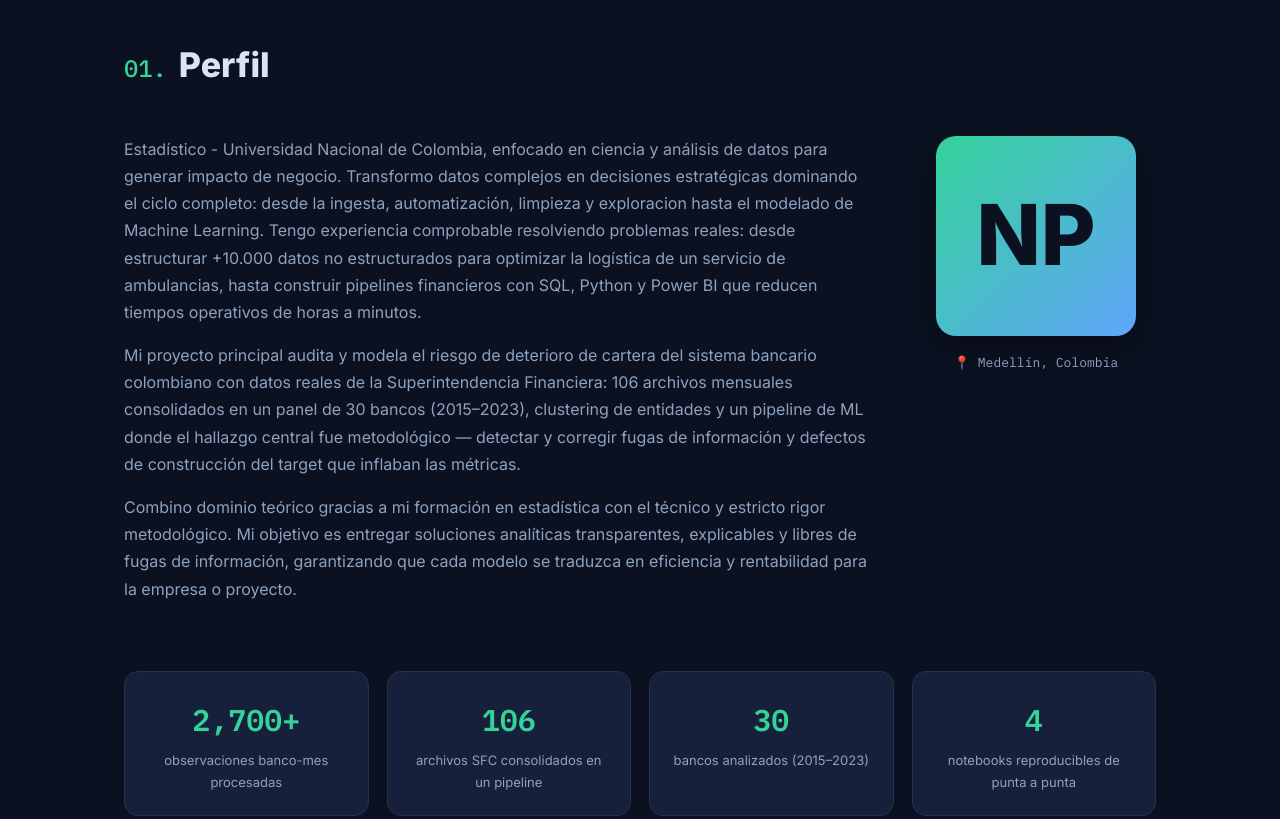
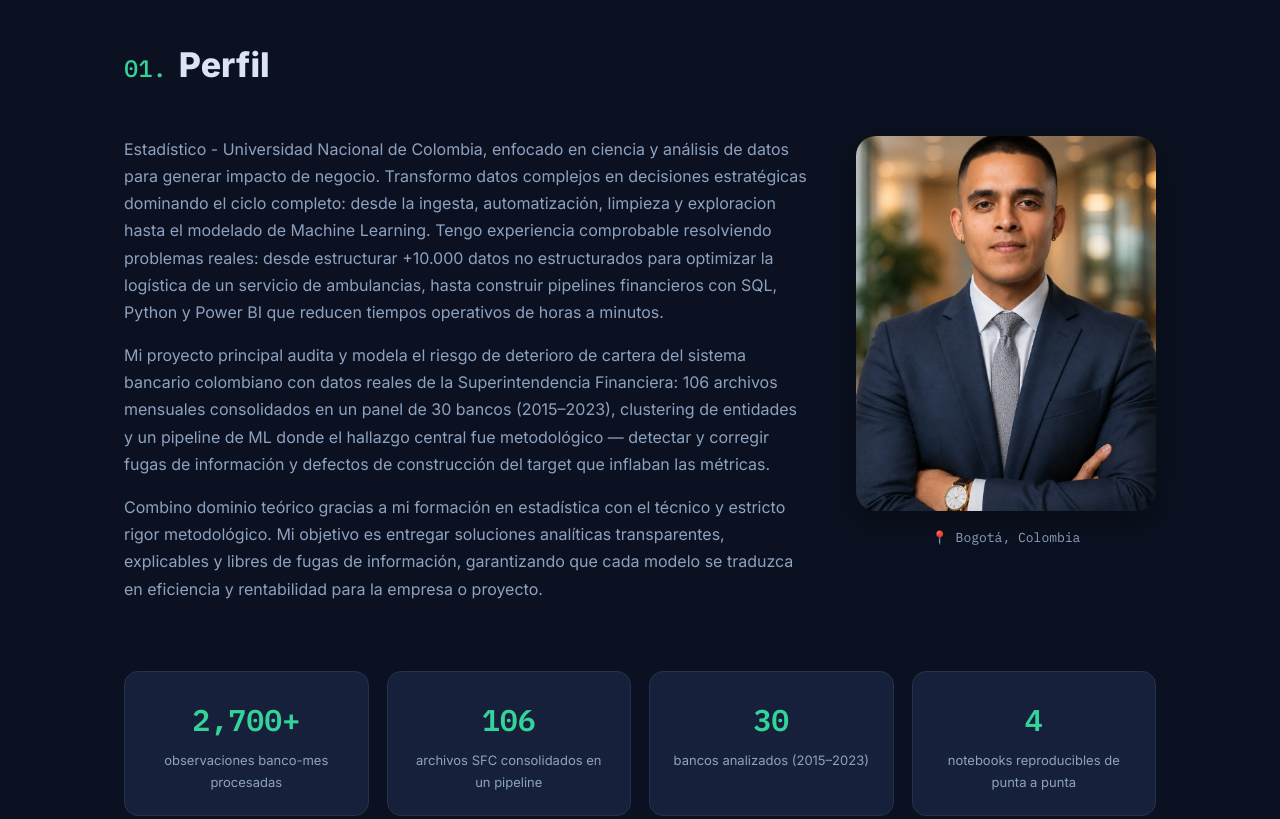
Before and after one commit to nperezcu/portafolio, a plain HTML site: page index.html in a window 1280 px wide. Shown: the part 860-1679 px from the top of the page. Drawn offline with Linux system fonts and the light colour scheme.

Commit message:
Se actualiza la pagina con fotografia y proyectos nuevos al igual que con experiencia nueva

```diff
--- a/css/styles.css
+++ b/css/styles.css
@@ -163,18 +163,24 @@ img { max-width: 100%; display: block; }
 
 /* ── Perfil ──────────────────────────────────────────────────────────────── */
 .perfil-grid {
-  display: grid; grid-template-columns: 1fr 240px; gap: 48px; align-items: start;
+  display: grid; grid-template-columns: 1fr 300px; gap: 48px; align-items: start;
 }
 .perfil-texto p { margin-bottom: 16px; color: var(--texto-suave); }
 .perfil-texto p strong { color: var(--texto); }
 
 .perfil-aside { text-align: center; }
 .avatar {
-  width: 200px; height: 200px; margin: 0 auto 16px; border-radius: 20px;
+  width: 100%; max-width: 300px; aspect-ratio: 4 / 5;
+  margin: 0 auto 16px; border-radius: 20px;
   display: grid; place-items: center;
   font-size: 84px; font-weight: 800; color: var(--bg);
   background: linear-gradient(135deg, var(--acento), var(--acento-2));
   box-shadow: var(--sombra);
+}
+/* Cuando DATOS.foto tiene valor, main.js agrega esta clase y setea background-image */
+.avatar.avatar-foto {
+  background-size: cover;
+  background-position: center;
 }
 .ubicacion { color: var(--texto-suave); font-size: 13px; }
 
--- a/js/data.js
+++ b/js/data.js
@@ -3,7 +3,8 @@ const DATOS = {
 
   /* ── Identidad ─────────────────────────────────────────────────────────── */
   nombre: "Nicolás",
-  iniciales: "NP", // se muestra en el logo y el avatar
+  iniciales: "NP", // se muestra en el logo (y en el avatar si no hay foto)
+  foto: "assets/perfil.webp", // deja "" para mostrar solo las iniciales en el avatar
   titulo: "Científico de Datos",
   // Frases que se escriben solas en el hero (efecto máquina de escribir)
   frases: [
@@ -11,6 +12,7 @@ const DATOS = {
     "Estadística · UNAL",
     "Machine Learning",
     "Análisis de datos",
+    "Desarrollo de Software"
   ],
   resumen:
     "Estadístico de la Universidad Nacional de Colombia. " +
@@ -18,7 +20,7 @@ const DATOS = {
     "explicables, con proyectos en riesgo financiero, análisis espacial y un sólido " +
     "conocimiento técnico. Ayudo a tomar decisiones basadas en datos con " +
     "soluciones analíticas transparentes y libres de fugas de información.",
-  ubicacion: "Medellín, Colombia",
+  ubicacion: "Bogotá, Colombia",
   email: "nperezcu@unal.edu.co",
 
   /* ── Redes (deja "" para ocultar una red) ──────────────────────────────── */
@@ -142,6 +144,54 @@ const DATOS = {
       demo: "https://nperezcu.github.io/Predicci-n-de-precios",
       destacado: true,
     },
+
+    /* ── Proyectos de Desarrollo Web (Nitro2Tech) ─────────────────────── */
+    {
+      titulo: "Chatbot de Atención al Cliente 24/7",
+      descripcion:
+        "Chatbot desarrollado para atención al cliente, ventas y agendamiento de citas, disponible 24/7. " +
+        "Conectado a las APIs de Google Sheets y Google Calendar para gestión automática de citas y registro de conversaciones, " +
+        "con opción de escalar la conversación a un agente humano desde la plataforma. Producto propio en proceso de " +
+        "comercialización a múltiples clientes.",
+      tags: ["Desarrollo Web", "Automatización", "Python"],
+      imagen: "assets/chatbot.png",
+      tecnologias: ["Python", "JavaScript", "CSS", "WhatsApp Business API", "Google Sheets API", "Google Calendar API"],
+      destacado: true,
+    },
+    {
+      titulo: "Plataforma Web — Rentadora de Vehículos",
+      descripcion:
+        "Plataforma web para una empresa rentadora de vehículos, con catálogo de vehículos e integración a la API de Localiza " +
+        "para automatizar reservas y generar comisiones sin intervención manual del cliente. Actualmente en fase de QA.",
+      tags: ["Desarrollo Web"],
+      tecnologias: ["JavaScript", "HTML", "CSS", "Integración de APIs"],
+      imagen: "assets/carros.png",
+      demo: "https://qa.latinrentcars.com/",
+      demoTexto: "Ver sitio (QA)",
+      destacado: false,
+    },
+    {
+      titulo: "Sitio Web Corporativo — Agencia de Marketing Digital",
+      descripcion:
+        "Diseño y desarrollo del sitio web corporativo de un cliente, agencia de marketing digital, diseño web y automatización. " +
+        "Incluye estructura multipágina e integración con WhatsApp y redes sociales como canales de conversión de leads.",
+      tags: ["Desarrollo Web"],
+      tecnologias: ["HTML", "CSS", "JavaScript"],
+      imagen: "assets/neo.png",
+      demo: "https://www.neo-redes.com/",
+      destacado: false,
+    },
+    {
+      titulo: "Portafolio Profesional — Cliente Freelance",
+      descripcion:
+        "Diseño y desarrollo de un portafolio profesional para un cliente, orientado a la captación de clientes y presentación " +
+        "de servicios, con secciones de perfil, servicios, trayectoria y casos de éxito.",
+      tags: ["Desarrollo Web"],
+      tecnologias: ["Nuxt 4", "Vue 3", "Tailwind CSS"],
+      imagen: "assets/dennis.png",
+      demo: "https://cvingdennis.neo-redes.com/",
+      destacado: false,
+    },
   ],
 
   /* ── Experiencia (línea de tiempo) ─────────────────────────────────────── */
--- a/js/main.js
+++ b/js/main.js
@@ -30,7 +30,14 @@
   $("#logo-nombre").textContent = DATOS.nombre.toLowerCase() + ".dev";
   $("#hero-nombre").textContent = DATOS.nombre + ".";
   $("#hero-resumen").textContent = DATOS.resumen;
-  $("#avatar").textContent = DATOS.iniciales;
+  const avatar = $("#avatar");
+  if (DATOS.foto) {
+    avatar.textContent = "";
+    avatar.style.backgroundImage = `url('${DATOS.foto}')`;
+    avatar.classList.add("avatar-foto");
+  } else {
+    avatar.textContent = DATOS.iniciales;
+  }
   $("#ubicacion").textContent = "📍 " + DATOS.ubicacion;
   $("#footer-texto").textContent = DATOS.footer;
   $("#footer-nombre").textContent = DATOS.nombre;
```
Also changed, not shown: assets/carros.png (added), assets/chatbot.png (added), assets/dennis.png (added), assets/neo.png (added), assets/perfil.webp (added), 1 other file.
